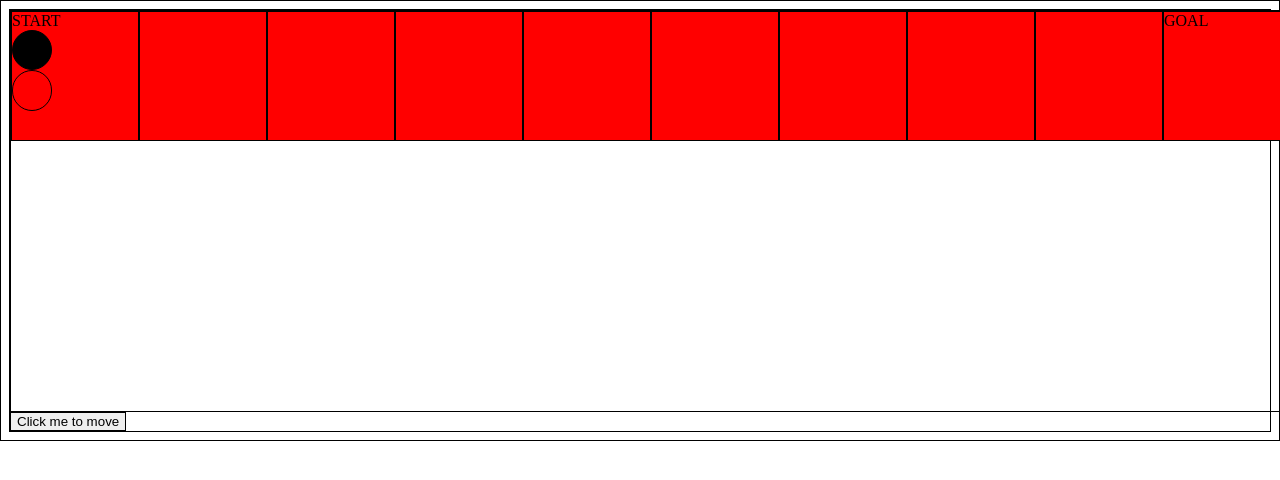
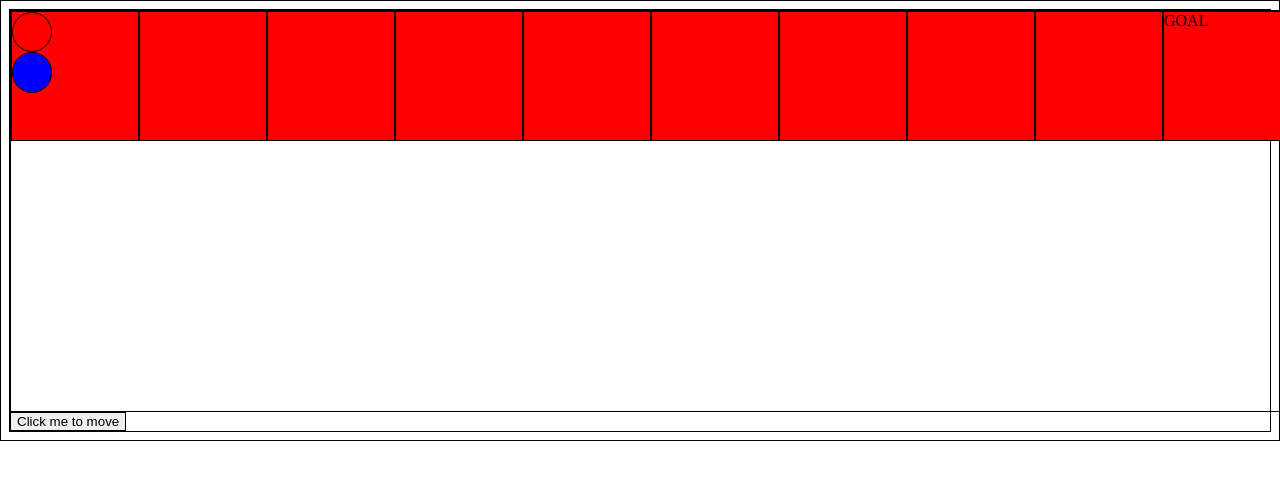
Before and after one commit to t-mancini/boardgame, a plain HTML site: page index.html in a window 1280 px wide. Both pictures are taken after a click on the button "create players". Drawn offline with Linux system fonts and the light colour scheme.

Commit message:
broke everything

```diff
--- a/script.js
+++ b/script.js
@@ -15,79 +15,62 @@ let players = [
     {
         id: "player-one",
         class: "player",
-        oldPosition: 0,
-        newPosition:0,
+        position:0,
         color:"red"},
     {
         id: "player-two",
         class: "player",
-        oldPosition: 0,
-        newPosition:0,
+        position:0,
         color:"blue"},
     {
         id: "player-three",
         class: "player",
-        oldPosition: 0,
-        newPosition:0,
+        position:0,
         color:"green",},
     {
         id: "player-four",
         class: "player",
-        oldPosition: 0,
-        newPosition:0,
+        position:0,
         color:"yellow"}
     ]
-
-let oldPosition =0
-let newPosition =0
 
 let rollTheDice= () => {
     return diceNumber = Math.round(Math.random()*5)+1;
 }
-
 /*create new players*/
 document.getElementById("selectPlayers").addEventListener("click", function(){
     switch (document.getElementById("player-number").value) {
         case document.getElementById("player-number").value:
+            let createPlayer = ``
             for (i = 0; i < document.getElementById("player-number").value; i++) {
-                 child= document.createElement("div",{"style":backgroundColor=players[i].color});
-                child.setAttribute("id",players[i].id,)
-                child.setAttribute("class",players[i].class,)
-                child.setAttribute("style", "background-color", players[i].color);
-                document.getElementById(boardArray[0]).appendChild(child);
+                 createPlayer += `<div id="${players[i].id}" class="${players[i].class}" style="background-color:${players[i].color}"></div>`
+                document.getElementById(boardArray[0]).innerHTML=createPlayer
             }
             document.getElementById("init").style.display = 'none';
         break;
     }
     });
-/*copy for when i mess everything up*/
-/*     document.getElementById("selectPlayers").addEventListener("click", function(){
-    switch (document.getElementById("player-number").value) {
-        case document.getElementById("player-number").value:
-            for (i = 0; i < document.getElementById("player-number").value; i++) {
-                playerOne = document.createElement("DIV");
-                playerOne.setAttribute("id", players[i].id);
-                playerOne.setAttribute("class", players[i].class);
-                document.getElementById(boardArray[0]).appendChild(playerOne);
-                document.getElementById(players[i].id).style.backgroundColor = players[i].color
+
+/*move players*/
+document.getElementById("button").addEventListener("click", function(){
+    for (let i = 0; i <= players.length; i++) {
+        if(i=players.length){
+            i=0
+        }
+        document.getElementById(boardArray[players[i].position]).removeChild(document.getElementById(players[i].id));
+        players[i].position=players[i].position+rollTheDice();
+        document.getElementById(boardArray[players[i].position]).appendChild(document.getElementById(players[i].id));
             }
-            document.getElementById("init").style.display = 'none';
-        break;
     }
-    }); */
+);
 
-
-
-
-
-/*MAKE THIS WORK WITH THE NEW OBJECT. LOGIC TO CHANGE THE DICE THROUGH PLAYER.*/
-/*still doing*/
-document.getElementById("button").addEventListener("click", function(){
-    oldPosition = newPosition;
-    newPosition=newPosition+rollTheDice();
-    document.getElementById(boardArray[newPosition]).appendChild(document.getElementById("player-one"));
-    document.getElementById(boardArray[oldPosition]).removeChild(document.getElementById("player-one"));
-    });
+/* backup. create oldposition and newposition inside objects. let both =0 */
+    /* document.getElementById("button").addEventListener("click", function(){
+        oldPosition = newPosition;
+        newPosition=newPosition+rollTheDice();
+        document.getElementById(boardArray[newPosition]).appendChild(document.getElementById("player-one"));
+        document.getElementById(boardArray[oldPosition]).removeChild(document.getElementById("player-one"));
+        }); */
 
 
 
--- a/style.css
+++ b/style.css
@@ -17,6 +17,3 @@
     height: 3vw;
     border-radius: 50px;
 }
-#player-one{
-    background-color:black
-}
```
